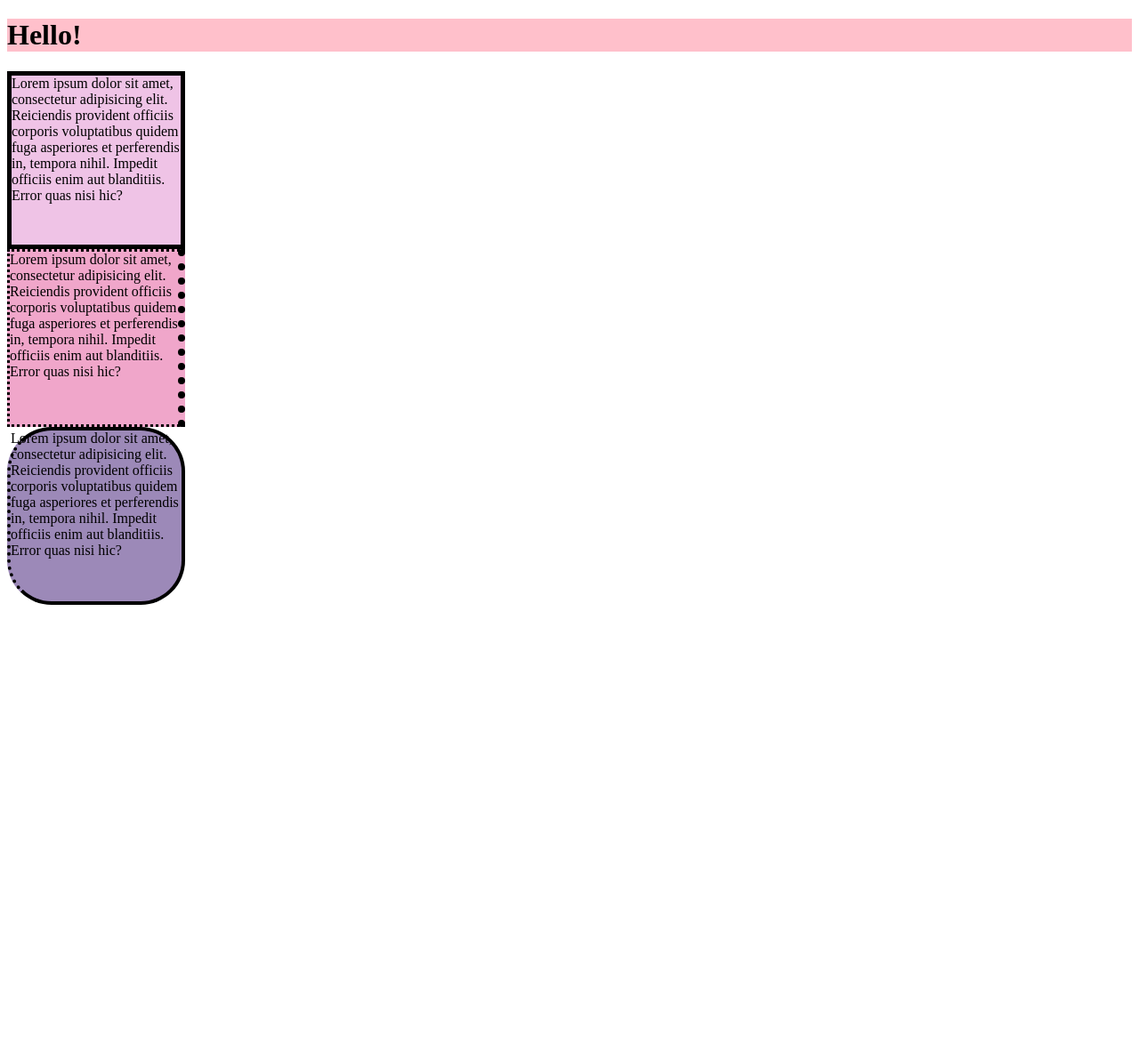
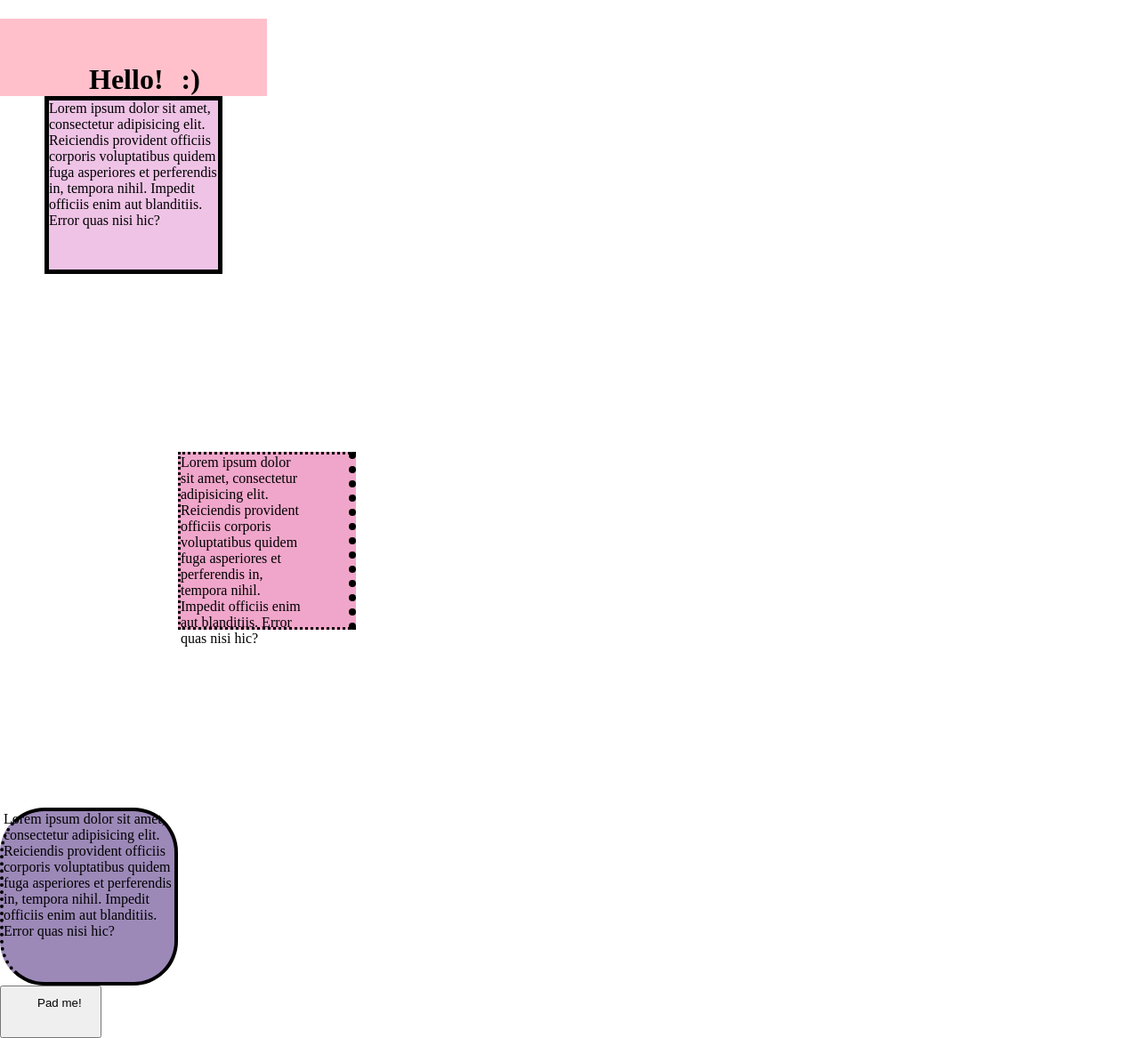
Before and after one commit to hyunjin-C/Study-HTML-CSS, a plain HTML site: page CSS Box-Model/index.html in a window 1280 px wide. Shown: the whole page at 89% size. Before the commit the page ends 800 px from the top, so only its background shows below. Drawn offline with Linux system fonts and the light colour scheme.

Commit message:
박스 모델의 특성: padding, margin

```diff
--- a/CSS Box-Model/app.css
+++ b/CSS Box-Model/app.css
@@ -1,3 +1,8 @@
+body {
+    margin: 0;
+    /* body 태그의 기본 여백 값을 지움 -> 낭비하는 공간을 없앨 수 있음, 효율적인 작업 */
+}
+
 div {
     width: 200px;
     height: 200px;
@@ -5,6 +10,15 @@ div {
 
 h1 {
     background-color: pink;
+    width: 200px;
+    padding-left: 100px;
+    padding-top: 50px;
+    margin-bottom: 0; /* h1태그의 기본 여백 값을 지움 */
+}
+
+span {
+    margin-left: 20px; /* span 요소가 오른쪽으로 밀림 */
+    margin-top: 30px; /* 왜 밀리지 않는걸까? -> 디스플레이 특성 */
 }
 
 #one {
@@ -13,6 +27,8 @@ h1 {
     border-style: solid;
     border-width: 5px;
     box-sizing: border-box; /* 테두리를 기준으로 요소의 크기 결정 */
+    margin-left: 50px;
+    margin-bottom: 100px;
 }
 
 #two {
@@ -22,13 +38,21 @@ h1 {
     border-width: 3px;
     border-right-width: 8px; /* 오른쪽 테두리만 다르게 설정 가능*/
     box-sizing: border-box;
+    padding-right: 50px;
+    margin: 200px;
 }
 
 #three {
     background-color: #9c89b8;
     border: 4px solid black; /* 속기법 사용 (두께>스타일>색상) */
     border-left-style: dotted;
-    /* border-radius: 10px; 모서리 둥글게 */
+    border-radius: 10px; /* 모서리 둥글게 */
     border-radius: 50px; /* 원형 */
     box-sizing: border-box;
 }
+
+button {
+    padding: 0 20px; /* vertical horizontal */
+    padding: 0 10px 20px; /* top vertical bottom */
+    padding: 10px 20px 30px 40px; /* top right bottom left */
+}
--- a/CSS Box-Model/index.html
+++ b/CSS Box-Model/index.html
@@ -8,9 +8,10 @@
     <link rel="stylesheet" href="./app.css">
 </head>
 <body>
-    <h1>Hello!</h1>
+    <h1>Hello!<span>:)</span></h1>
     <div id="one">Lorem ipsum dolor sit amet, consectetur adipisicing elit. Reiciendis provident officiis corporis voluptatibus quidem fuga asperiores et perferendis in, tempora nihil. Impedit officiis enim aut blanditiis. Error quas nisi hic?</div>
     <div id="two">Lorem ipsum dolor sit amet, consectetur adipisicing elit. Reiciendis provident officiis corporis voluptatibus quidem fuga asperiores et perferendis in, tempora nihil. Impedit officiis enim aut blanditiis. Error quas nisi hic?</div>
     <div id="three">Lorem ipsum dolor sit amet, consectetur adipisicing elit. Reiciendis provident officiis corporis voluptatibus quidem fuga asperiores et perferendis in, tempora nihil. Impedit officiis enim aut blanditiis. Error quas nisi hic?</div>
+    <button>Pad me!</button>
 </body>
 </html>
```
